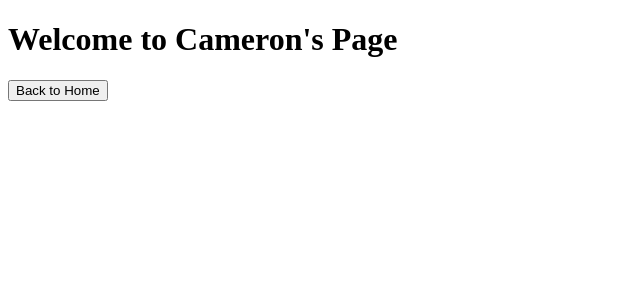
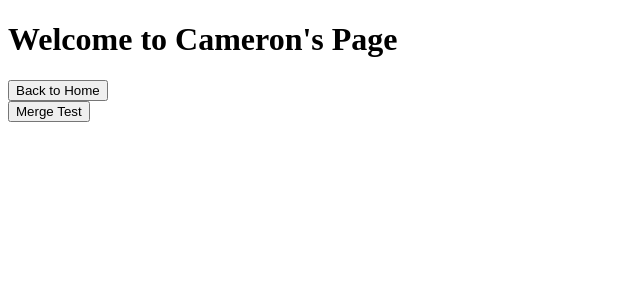
Before and after one commit to cameronbaum0124/338project1, a React (Vite) app in the folder client/react/: page /cameron in a window 1280 px wide. Shown: the top 300 px of the page, without its empty margins (0-640 px from the left). Built offline with nearby package versions, Linux system fonts and the light colour scheme.

Commit message:
This is a test for merging changes done in our individual branches

```diff
--- a/client/react/src/pages/cameron.jsx
+++ b/client/react/src/pages/cameron.jsx
@@ -3,6 +3,8 @@ function Cameron() {
         <div>
             <h1>Welcome to Cameron's Page</h1>
             <button onClick={() => window.location.href="/"}>Back to Home</button>
+            <br></br>
+            <button onClick={() => console.log("Hello! This is being used to test merging among different branches!")}>Merge Test</button>
         </div>
     );
 }
```
